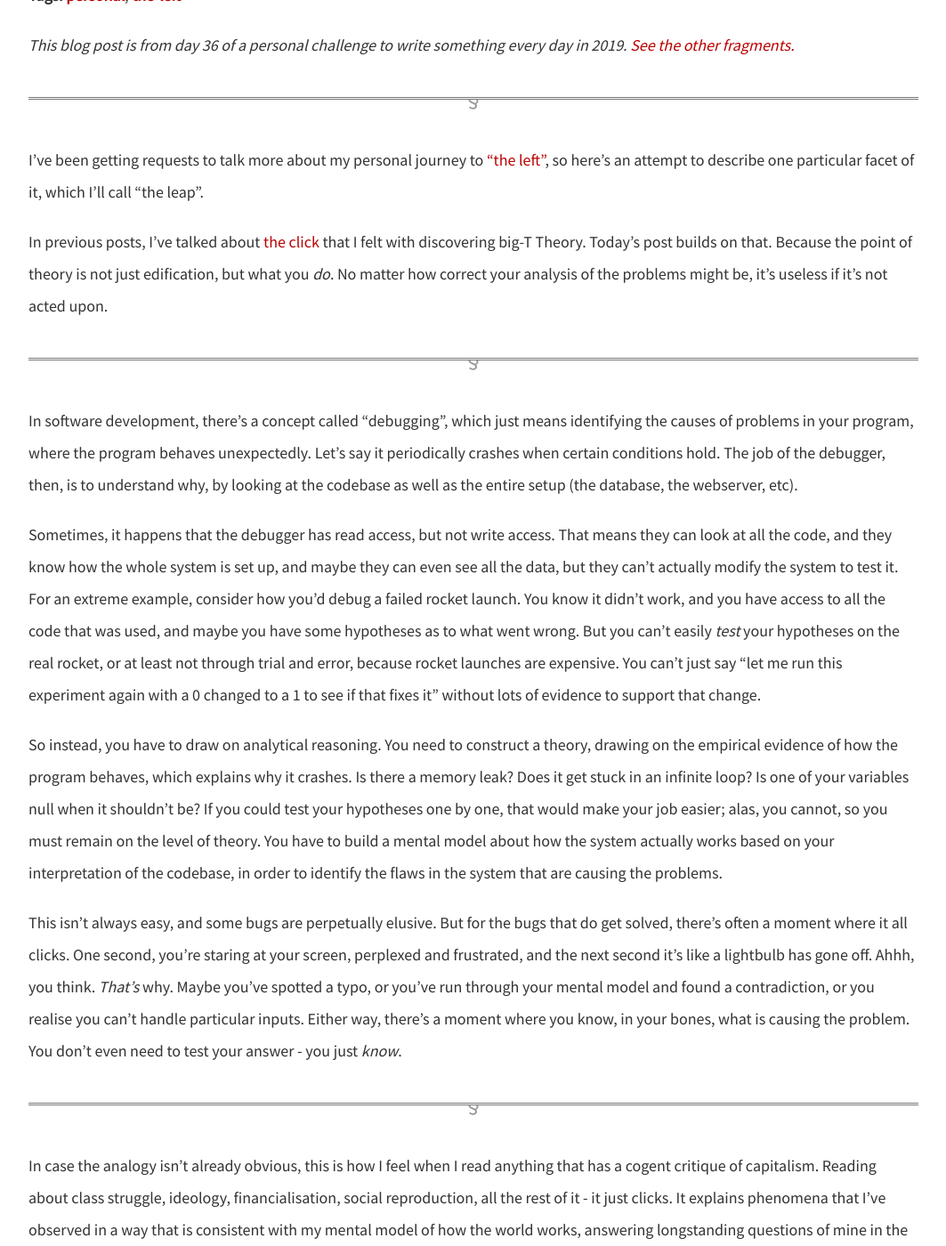
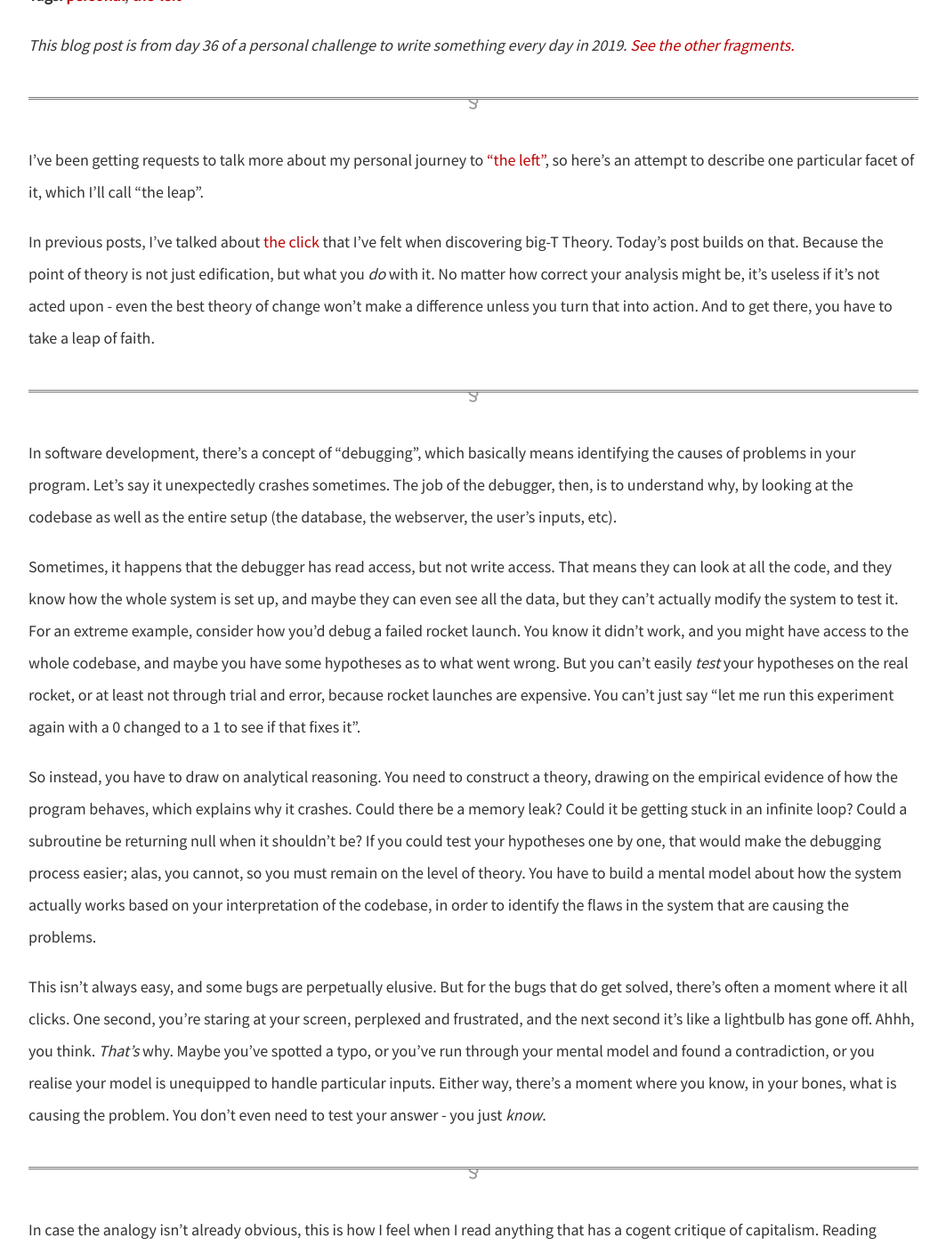
Before and after one commit to dellsystem/dellsystem.github.io, a Jekyll site: the page built from _posts/2019-2-5-fragments-36.md, in a window 1280 px wide and 1400 px high, scrolled down 335 px. Shown: the whole window at 89% size, without its empty margins (108-1171 px from the left). Built offline with Jekyll 4.4.1, drawn with Linux system fonts in a browser that asks for light colours; some of the changed text lies outside the part shown.

Commit message:
Update fragments-36
more links, readability, etc

```diff
--- a/_posts/2019-2-5-fragments-36.md
+++ b/_posts/2019-2-5-fragments-36.md
@@ -9,17 +9,17 @@ tags:
 
 I've been getting requests to talk more about my personal journey to ["the left"](/fragments/tags#the-left), so here's an attempt to describe one particular facet of it, which I'll call "the leap".
 
-In previous posts, I've talked about [the click](/posts/fragments-21) that I felt with discovering big-T Theory. Today's post builds on that. Because the point of theory is not just edification, but what you _do_. No matter how correct your analysis of the problems might be, it's useless if it's not acted upon.
+In previous posts, I've talked about [the click](/posts/fragments-21) that I've felt when discovering big-T Theory. Today's post builds on that. Because the point of theory is not just edification, but what you _do_ with it. No matter how correct your analysis might be, it's useless if it's not acted upon - even the best theory of change won't make a difference unless you turn that into action. And to get there, you have to take a leap of faith.
 
 ***
 
-In software development, there's a concept called "debugging", which just means identifying the causes of problems in your program, where the program behaves unexpectedly. Let's say it periodically crashes when certain conditions hold. The job of the debugger, then, is to understand why, by looking at the codebase as well as the entire setup (the database, the webserver, etc).
+In software development, there's a concept of "debugging", which basically means identifying the causes of problems in your program. Let's say it unexpectedly crashes sometimes. The job of the debugger, then, is to understand why, by looking at the codebase as well as the entire setup (the database, the webserver, the user's inputs, etc).
 
-Sometimes, it happens that the debugger has read access, but not write access. That means they can look at all the code, and they know how the whole system is set up, and maybe they can even see all the data, but they can't actually modify the system to test it. For an extreme example, consider how you'd debug a failed rocket launch. You know it didn't work, and you have access to all the code that was used, and maybe you have some hypotheses as to what went wrong. But you can't easily _test_ your hypotheses on the real rocket, or at least not through trial and error, because rocket launches are expensive. You can't just say "let me run this experiment again with a 0 changed to a 1 to see if that fixes it" without lots of evidence to support that change.
+Sometimes, it happens that the debugger has read access, but not write access. That means they can look at all the code, and they know how the whole system is set up, and maybe they can even see all the data, but they can't actually modify the system to test it. For an extreme example, consider how you'd debug a failed rocket launch. You know it didn't work, and you might have access to the whole codebase, and maybe you have some hypotheses as to what went wrong. But you can't easily _test_ your hypotheses on the real rocket, or at least not through trial and error, because rocket launches are expensive. You can't just say "let me run this experiment again with a 0 changed to a 1 to see if that fixes it".
 
-So instead, you have to draw on analytical reasoning. You need to construct a theory, drawing on the empirical evidence of how the program behaves, which explains why it crashes. Is there a memory leak? Does it get stuck in an infinite loop? Is one of your variables null when it shouldn't be? If you could test your hypotheses one by one, that would make your job easier; alas, you cannot, so you must remain on the level of theory. You have to build a mental model about how the system actually works based on your interpretation of the codebase, in order to identify the flaws in the system that are causing the problems.
+So instead, you have to draw on analytical reasoning. You need to construct a theory, drawing on the empirical evidence of how the program behaves, which explains why it crashes. Could there be a memory leak? Could it be getting stuck in an infinite loop? Could a subroutine be returning null when it shouldn't be? If you could test your hypotheses one by one, that would make the debugging process easier; alas, you cannot, so you must remain on the level of theory. You have to build a mental model about how the system actually works based on your interpretation of the codebase, in order to identify the flaws in the system that are causing the problems.
 
-This isn't always easy, and some bugs are perpetually elusive. But for the bugs that do get solved, there's often a moment where it all clicks. One second, you're staring at your screen, perplexed and frustrated, and the next second it's like a lightbulb has gone off. Ahhh, you think. _That's_ why. Maybe you've spotted a typo, or you've run through your mental model and found a contradiction, or you realise you can't handle particular inputs. Either way, there's a moment where you know, in your bones, what is causing the problem. You don't even need to test your answer - you just _know_.
+This isn't always easy, and some bugs are perpetually elusive. But for the bugs that do get solved, there's often a moment where it all clicks. One second, you're staring at your screen, perplexed and frustrated, and the next second it's like a lightbulb has gone off. Ahhh, you think. _That's_ why. Maybe you've spotted a typo, or you've run through your mental model and found a contradiction, or you realise your model is unequipped to handle particular inputs. Either way, there's a moment where you know, in your bones, what is causing the problem. You don't even need to test your answer - you just _know_.
 
 ***
 
@@ -31,7 +31,7 @@ That was the crux of Marx's famous 11th thesis, in his "Theses On Feuerbach" (re
 
 > Philosophers have hitherto only _interpreted_ the world in various ways; the point is to _change_ it.
 
-The click is important, and its usefulness should not be underestimated; still, it can only ever be the beginning of the process. The point of click-inducing theory is knowledge: to understand how the world works so fully that you see the potential avenues for change. But knowledge is meaningless unless it begets action.
+The click is important, and its usefulness should not be underestimated. Still, it can only ever be the beginning of the process. The point of click-inducing theory is knowledge: to understand how the world works so fully that you see the potential avenues for change. But knowledge is meaningless unless it begets action.
 
 ***
 
@@ -53,7 +53,7 @@ At some point, though, the problems become bad enough that you start trying to u
 
 ***
 
-The thing about this cognitive leap of faith is that there isn't necessarily a purely rational argument for it. It requires faith, after all. It's a decision, and not always a logical one. Whether you take this leap, or you spend your life defending the sanctity of the system you happen to find yourself in, depends on all the little things you've experienced in your life that make you who you are. And everyone's different. I can try to explain why I took my leap, but I can't force anyone else to do the same. What level of moral discomfort you're willing to put up with is between you and your god.
+The thing about this cognitive leap of faith is that there isn't necessarily a purely rational argument for it. It requires faith, after all. It's a decision, and not always a logical one. Whether you take this leap, or you spend your life defending the sanctity of the system you happen to find yourself in, depends on all the little things you've experienced in your life that make you who you are. And everyone's different. I can try to explain why I took my leap, but I can't force anyone else to do the same. What level of [moral discomfort](https://www.huffingtonpost.com/entry/i-dont-know-how-to-explain-to-you-that-you-should_us_59519811e4b0f078efd98440) you're willing to put up with is between you and your god.
 
 That's not to say that life is all rainbows and butterflies and greener moral pastures once you accept the necessity of radical action. There are times when I feel drained or overwhelmed, when I'm tired of the infighting and the impotence associated with being in a movement mired in defeat. Wistfully, I imagine how much simpler life would have been if I could just go back to believing in the system. Sure, I would have to put in some work in order to succeed within it, but at least the rules are clear, and I was always good at following rules. Once you've leapt into the unknown, though, all the rules and justifications start to crumble around you. There are no clear rules, anymore. You have to make your own rules.
 
```
